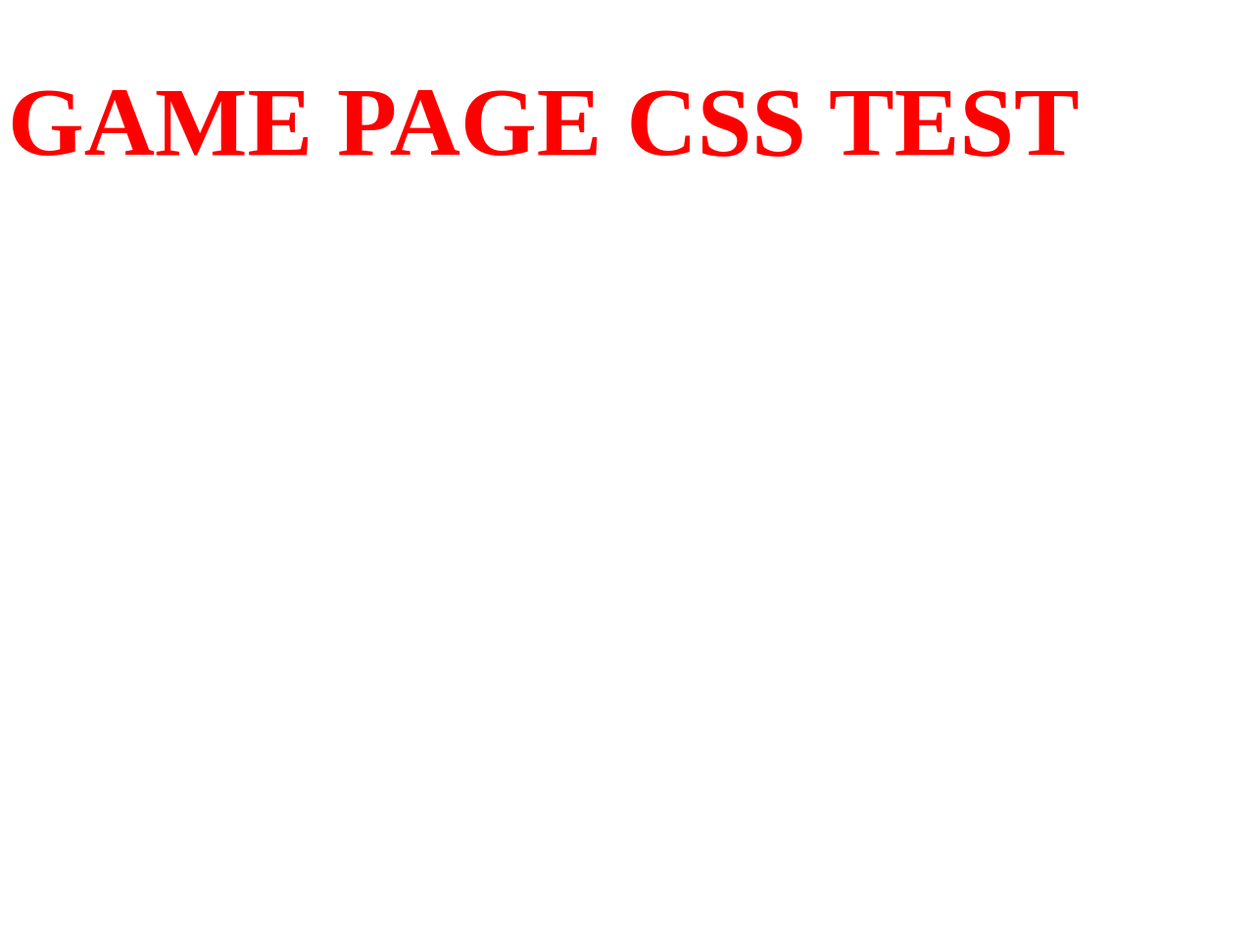
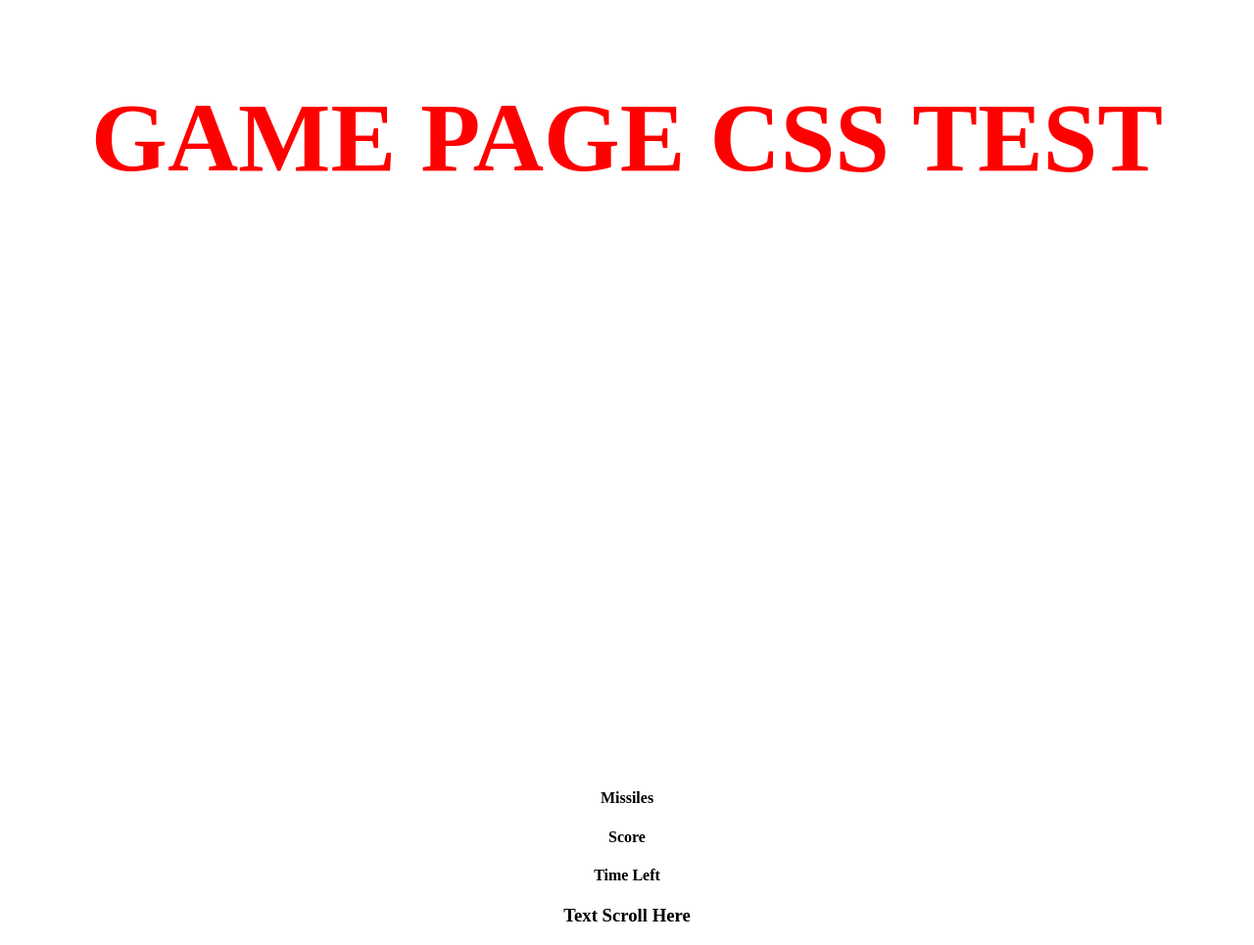
Before and after one commit to Astroknut/Missile-Meeseeks, a plain HTML site: page game.html in a window 1280 px wide. Shown: the whole page at 98% size. Before the commit the page ends 800 px from the top, so only its background shows below. Drawn offline with Linux system fonts and the light colour scheme.

Commit message:
adds basic structure of game page

```diff
--- a/game.html
+++ b/game.html
@@ -6,10 +6,31 @@
 
 </head>
 <body>
-<h1>GAME PAGE CSS TEST</h1>
+	<section>
+		<h1>GAME PAGE CSS TEST</h1>
+	</section>
 
+	<section class="gamePort">
+		<canvas id="canvas" width=600 height=500></canvas>
+	</section>
 
+	<section class="dashboard">
+		<div class="missileCount">
+			<h4>Missiles</h4>
+		</div>
+		<div class="scoreBoard">
+			<h4>Score</h4>
+		</div>
+		<div class="timer">
+			<h4>Time Left</h4>
+		</div>
+	</section>
 
+	<section class="textArea">
+		<div class="textScroll">
+			<h3>Text Scroll Here</h3>
+		</div>
+	</section>
 
 
 <script type="text/javascript" src="js/app.js"></script>
```
Also changed, not shown: index.html (+0 -5 lines), css/style.css (line endings or trailing spaces).
